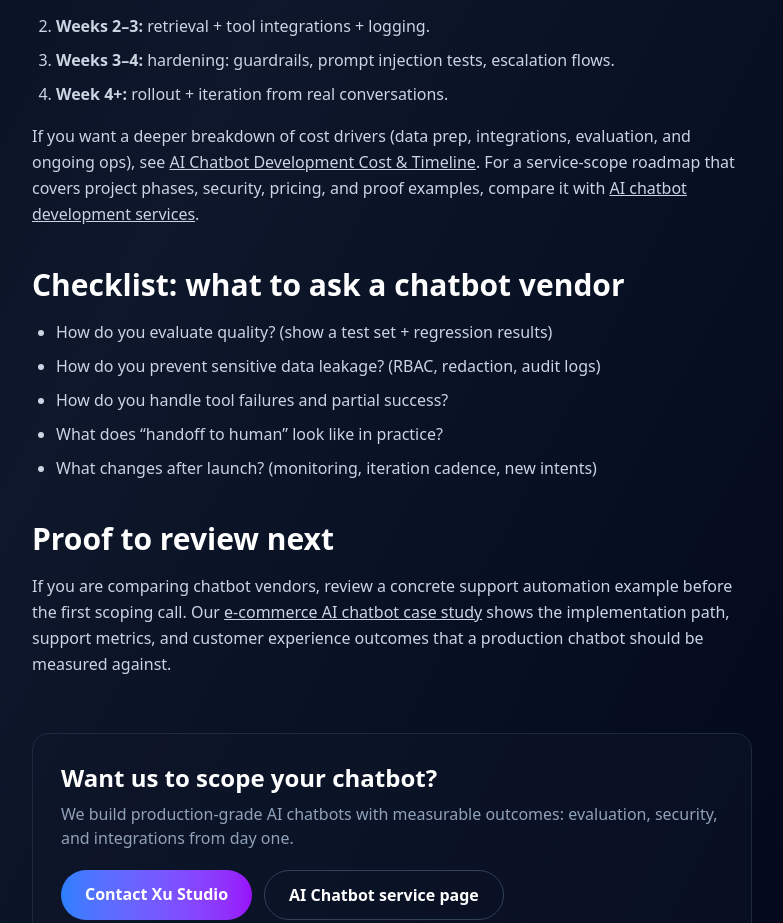
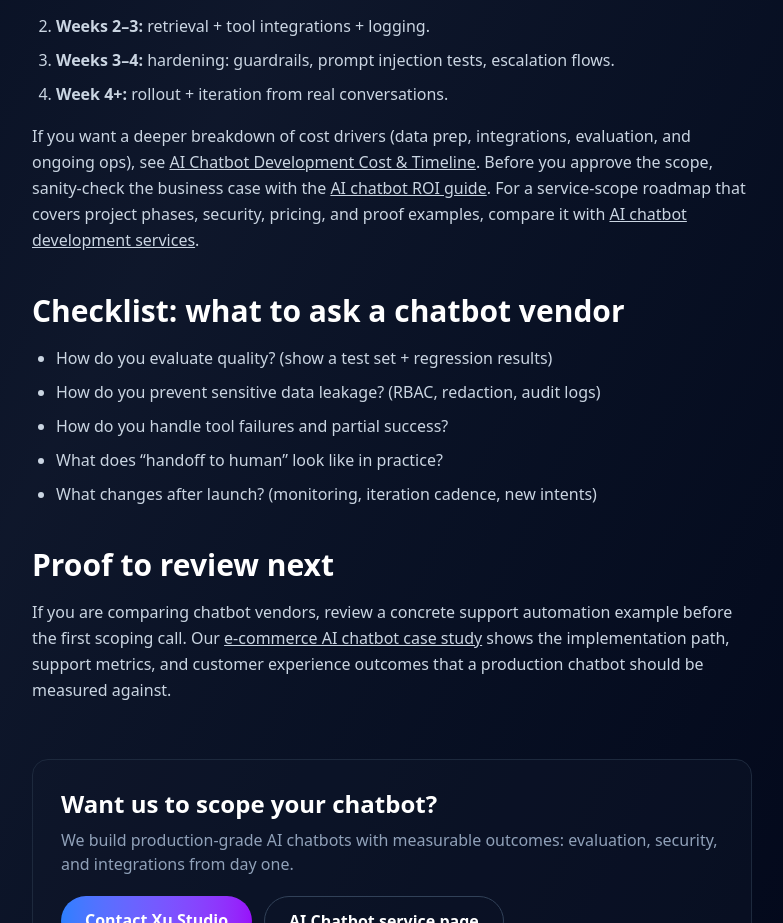
Before and after one commit to ethansure/thexu-studio, a Next.js app: page /insights/ai-chatbot-development in a window 1280 px wide. Shown: the part 1460-2383 px from the top of the page, without its empty margins (248-1031 px from the left). Built offline with nearby package versions, Linux system fonts and the light colour scheme.

Commit message:
Link chatbot development guide to ROI guide

```diff
--- a/src/app/insights/ai-chatbot-development/page.tsx
+++ b/src/app/insights/ai-chatbot-development/page.tsx
@@ -31,7 +31,7 @@ export default function PostPage() {
         description:
           'A practical guide to AI chatbot development: best architectures (RAG + tools), implementation steps, costs, and a checklist for shipping a production chatbot.',
         datePublished: '2026-05-16',
-        dateModified: '2026-07-01',
+        dateModified: '2026-07-11',
         inLanguage: 'en-US',
         mainEntityOfPage: {
           '@type': 'WebPage',
@@ -210,7 +210,11 @@ export default function PostPage() {
               AI Chatbot Development Cost & Timeline
             </Link>
             .
-            For a service-scope roadmap that covers project phases, security, pricing, and proof examples, compare it with{' '}
+            Before you approve the scope, sanity-check the business case with the{' '}
+            <Link className="underline hover:text-white" href="/insights/ai-chatbot-roi">
+              AI chatbot ROI guide
+            </Link>
+            . For a service-scope roadmap that covers project phases, security, pricing, and proof examples, compare it with{' '}
             <Link className="underline hover:text-white" href="/insights/ai-chatbot-development-services">
               AI chatbot development services
             </Link>
```
